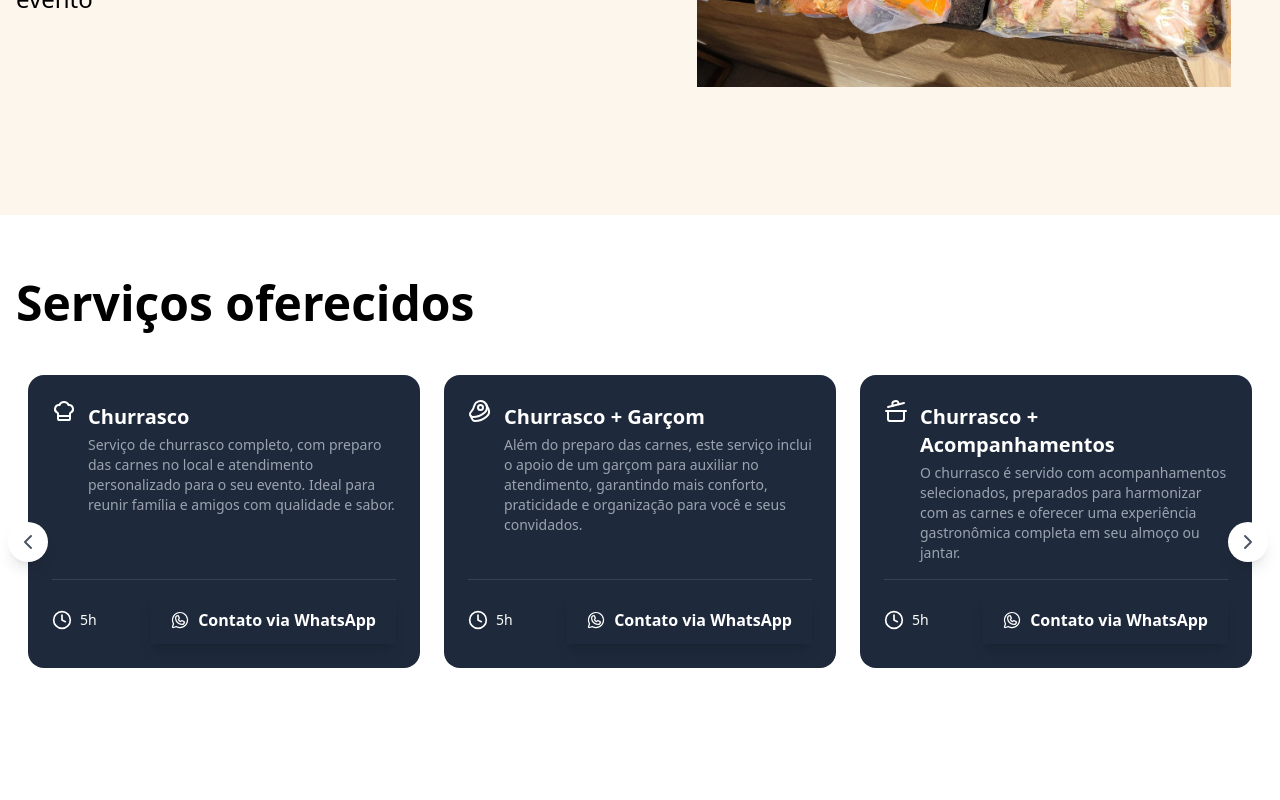
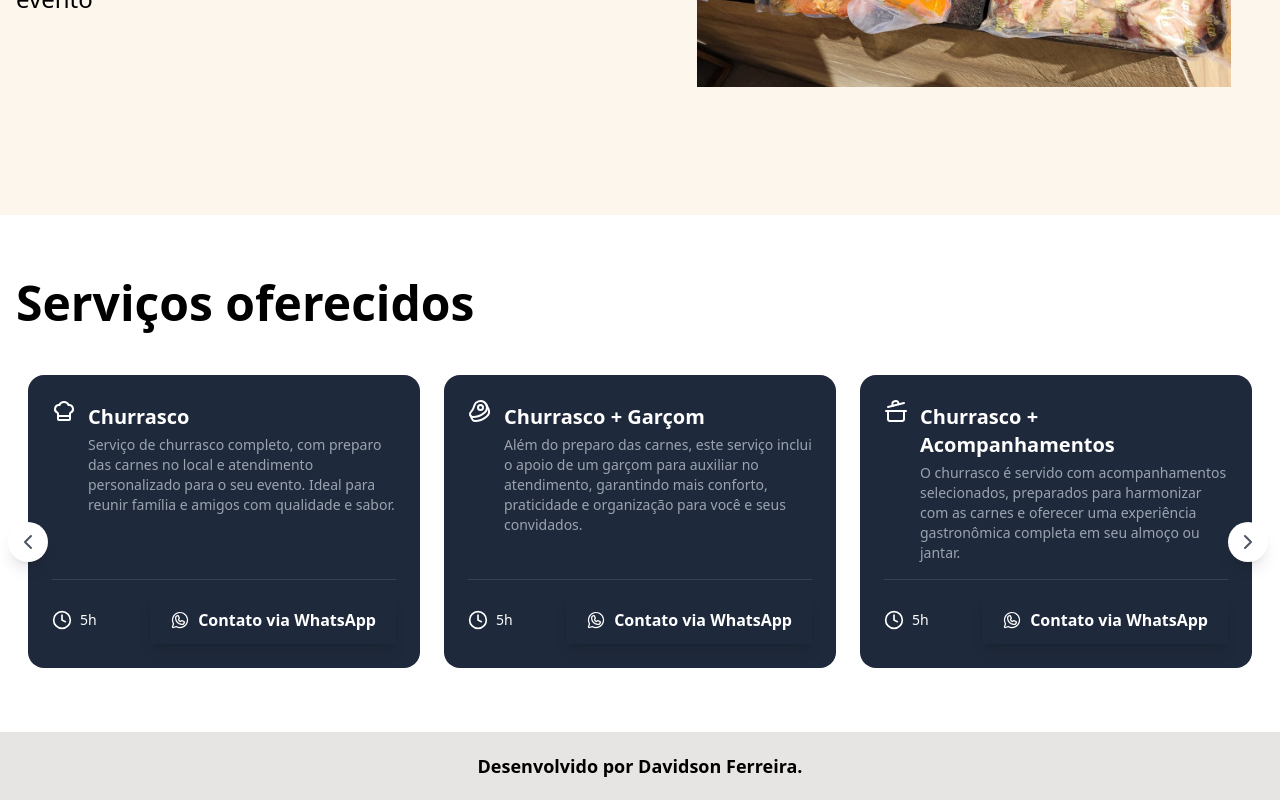
Before and after one commit to davidsonfer/rafachurrasco, a Next.js app: page / in a window 1280 px wide. Shown: the part 1889-2689 px from the top of the page. Before the commit the page ends 2621 px from the top, so only its background shows below. Built offline with nearby package versions, Linux system fonts and the light colour scheme.

Commit message:
Inclusão de um rodapé e alteração no meta opengraph

```diff
--- a/package.json
+++ b/package.json
@@ -9,7 +9,7 @@
     "lint": "next lint"
   },
   "dependencies": {
-    "@phosphor-icons/react": "^2.1.7",
+    "@phosphor-icons/react": "^2.1.10",
     "@radix-ui/react-slot": "^1.1.2",
     "class-variance-authority": "^0.7.1",
     "clsx": "^2.1.1",
--- /dev/null
+++ b/src/app/_components/footer.tsx
@@ -0,0 +1,7 @@
+export function Footer(){
+    return(
+        <footer className="bg-stone-200 py-5">
+            <div className="text-center font-bold text-lg"><p>Desenvolvido por Davidson Ferreira.</p></div>
+        </footer>
+    )
+}
--- a/src/app/layout.tsx
+++ b/src/app/layout.tsx
@@ -15,7 +15,20 @@ const geistMono = Geist_Mono({
 export const metadata: Metadata = {
   title: "Churrasco do Rafael",
   description: "Site churrasco do Rafael",
-};
+  openGraph: {
+    title: "Churrasco do Rafael",
+    description: "Qualidade e satisfação é minha maior prioridade",
+    url: "https://rafachurrasco.vercel.app/",
+    images: [
+      {
+        url: "../../public/background.png.png", // precisa ser URL absoluta
+        width: 1200,
+        height: 630,
+        alt: "Imagem de destaque do site",
+      },
+    ],
+  },
+}
 
 export default function RootLayout({
   children,
--- a/src/app/page.tsx
+++ b/src/app/page.tsx
@@ -1,3 +1,4 @@
+import { Footer } from "./_components/footer";
 import { Hero } from "./_components/hero";
 import { Services } from "./_components/services";
 import { About } from "./_components/sobre";
@@ -8,6 +9,7 @@ export default function Home() {
       <Hero/>
       <About/>
       <Services/>
+      <Footer/>
     </main>
   );
 }
```
Also changed, not shown: 2 other files (tests, documents, lock files or other folders).
